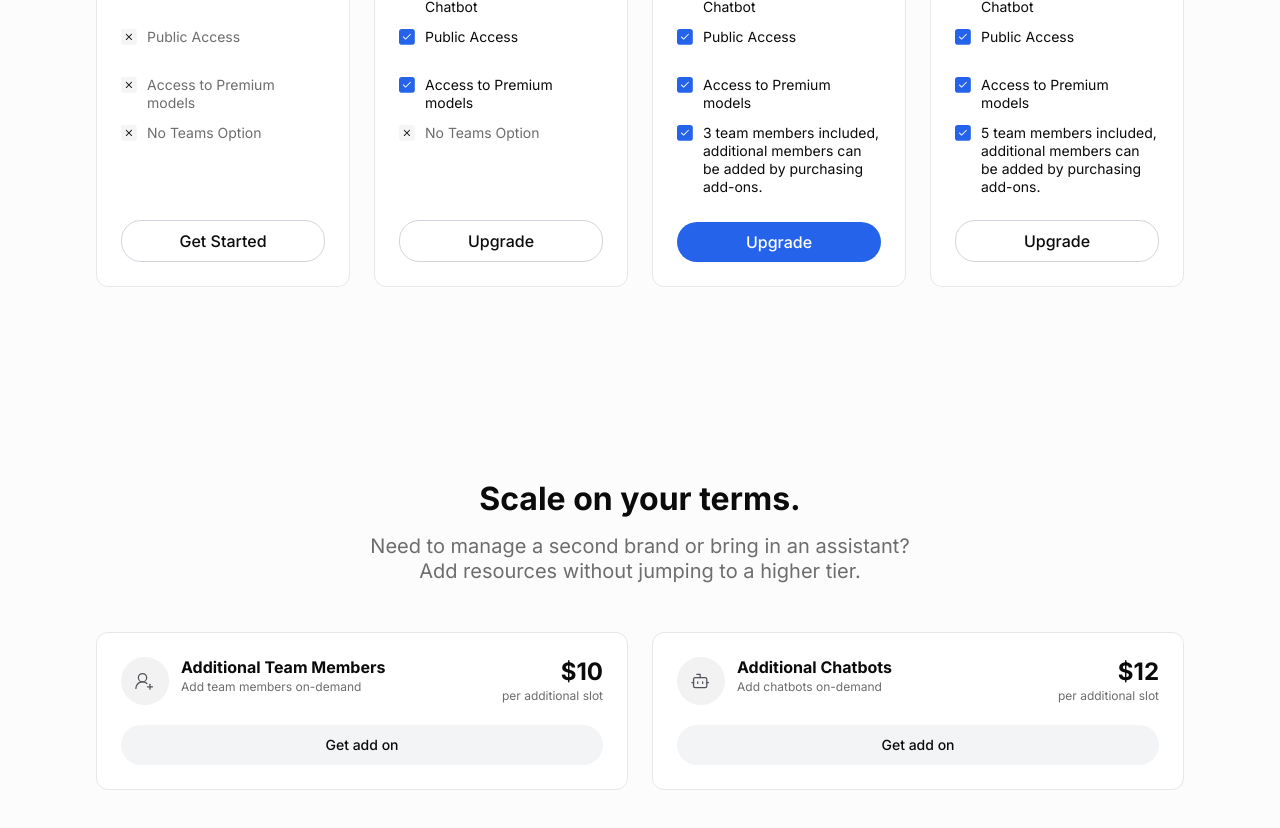
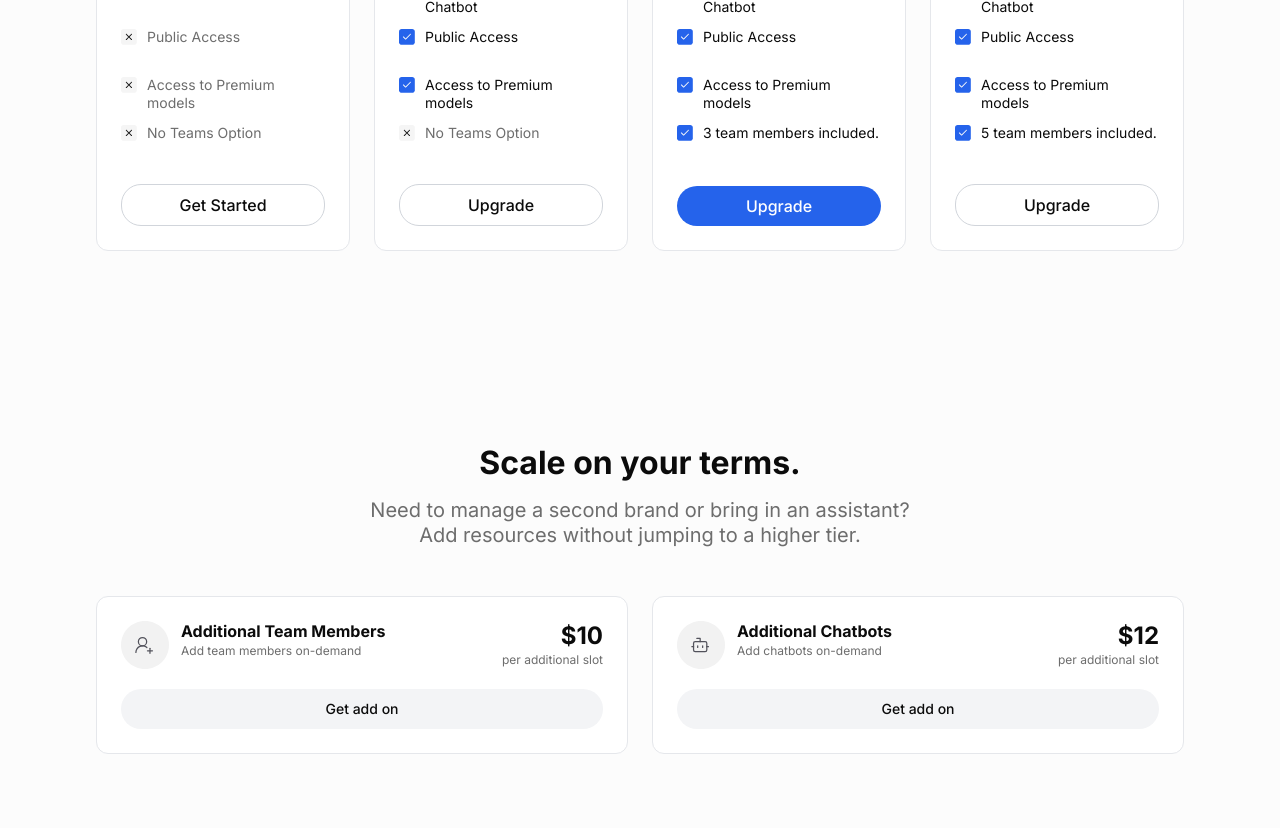
Before and after one commit to support163/A2V2-New-Homepage, a Next.js app: page /pricing in a window 1280 px wide. Shown: the part 820-1648 px from the top of the page. Built offline with nearby package versions, Linux system fonts and the light colour scheme; no server answers.

Commit message:
Change the pricing cards

```diff
--- a/components/PricingSection.tsx
+++ b/components/PricingSection.tsx
@@ -65,7 +65,7 @@ const plans: Plan[] = [
       { text: '35M Characters Per Chatbot', included: true },
       { text: 'Public Access', included: true },
       { text: 'Access to Premium models', included: true },
-      { text: '3 team members included, additional members can be added by purchasing add-ons.', included: true },
+      { text: '3 team members included.', included: true },
     ],
     cta: 'Upgrade',
     ctaStyle: 'filled',
@@ -83,7 +83,7 @@ const plans: Plan[] = [
       { text: '35M Characters Per Chatbot', included: true },
       { text: 'Public Access', included: true },
       { text: 'Access to Premium models', included: true },
-      { text: '5 team members included, additional members can be added by purchasing add-ons.', included: true },
+      { text: '5 team members included.', included: true },
     ],
     cta: 'Upgrade',
     ctaStyle: 'outline',
```
